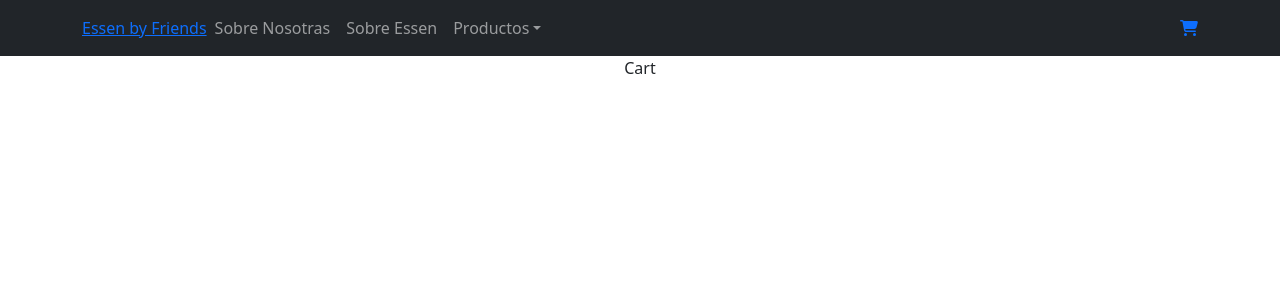
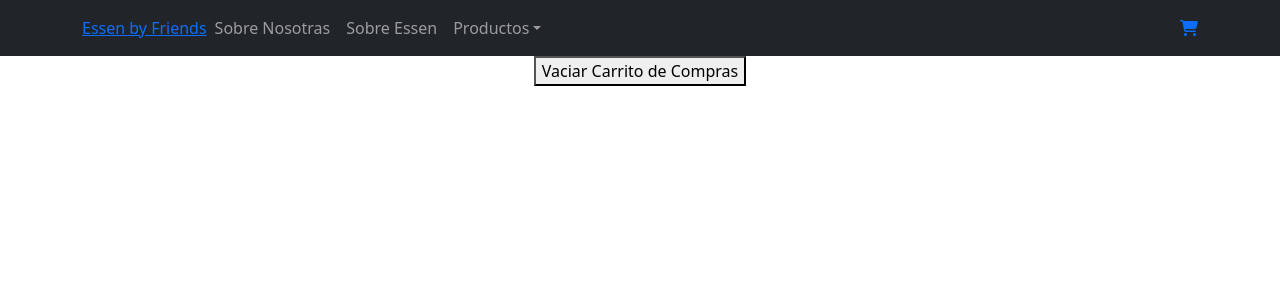
Before and after one commit to arieldumpierres/dumpierres_desafio2, a React (Create React App) app: page /cart in a window 1280 px wide. Shown: the top 300 px of the page. Built offline with nearby package versions, Linux system fonts and the light colour scheme.

Commit message:
Se  usa cotext en cart. se suman items sin repetir

```diff
--- a/src/App.jsx
+++ b/src/App.jsx
@@ -6,11 +6,14 @@ import ItemCount from './componentes/ItemCount/ItemCount';
 import ItemDetailContainer from './container/ItemDetailContainer';
 import './App.css'
 import Cart from './componentes/Cart/Cart';
+import CartContextProvider from './Context/CartContext'
+
 
 function App() {
-
+  console.log(CartContextProvider)
 return (
   <BrowserRouter>
+  <CartContextProvider >
     <div className="App">
     <NavBar />
       <Routes>
@@ -25,6 +28,7 @@ return (
 
       {/*<ItemCount stock={10} initial={1} /> */}
     </div>
+    </CartContextProvider>
     </BrowserRouter>
   );
 }
--- /dev/null
+++ b/src/Context/CartContext.jsx
@@ -0,0 +1,48 @@
+import { createContext, useContext, useState } from "react";
+
+const CartContext = createContext([])
+
+export const useCartContext = () => useContext(CartContext)
+
+
+
+
+function CartContextProvider({children}) {
+    const [cartList, setCartList] = useState([])
+
+    const addToCart=(item)=>{
+         const foundItem = cartList.find((itemToAdd)=>itemToAdd.id===item.id)
+        if (foundItem){
+foundItem.cantidad = foundItem.cantidad + item.cantidad
+setCartList([...cartList])
+
+        }
+        else{
+            setCartList( [ ...cartList, item ] )
+
+        }
+
+
+
+
+
+    }
+
+
+    const vaciarCarrito= () =>{
+        setCartList([])
+    }
+
+
+    return (
+        <CartContext.Provider value={{
+            cartList,
+            addToCart,
+            vaciarCarrito
+        }}>
+            { children }
+        </CartContext.Provider>
+    )
+}
+
+export default CartContextProvider
--- a/src/componentes/Cart/Cart.jsx
+++ b/src/componentes/Cart/Cart.jsx
@@ -1,6 +1,15 @@
+import { useCartContext } from "../../Context/CartContext"
+
 function Cart() {
+
+  const { cartList, vaciarCarrito} = useCartContext ()
     return (
-      <div>Cart</div>
+      <div>
+        {cartList.map(prod=> <li key={prod.id}>nombre:{prod.nombre} precio: {prod.precio}
+        cantidad: {prod.cantidad}
+        </li>)}
+        <button onClick={vaciarCarrito}>Vaciar Carrito de Compras </button>
+      </div>
     )
   }
 
--- a/src/componentes/ItemDetail/ItemDetail.jsx
+++ b/src/componentes/ItemDetail/ItemDetail.jsx
@@ -1,16 +1,20 @@
 import { useState } from "react";
 import Card from "react-bootstrap/Card";
 import { Link } from "react-router-dom";
+import {useCartContext} from "../../Context/CartContext";
 import ItemCount from "../ItemCount/ItemCount";
 
 function ItemDetail({ producto }) {
+
   const [quantityItems, setQuantityItems] = useState(0);
+  const {addToCart,cartList} = useCartContext()
 
   const onAdd = (quantityToAdd) => {
-    console.log("llamaste a la funcion");
+    console.log("agregaste",{quantityToAdd});
     setQuantityItems(quantityToAdd);
+    addToCart({...producto, cantidad: quantityToAdd})
   };
-
+console.log(cartList)
   return (
     <div>
       <center>
```
